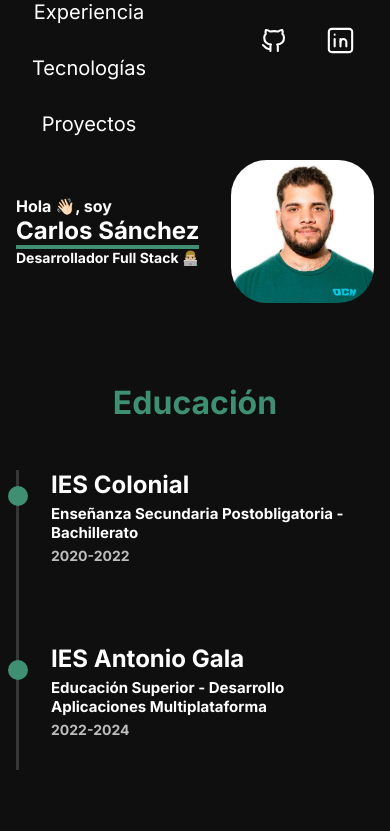
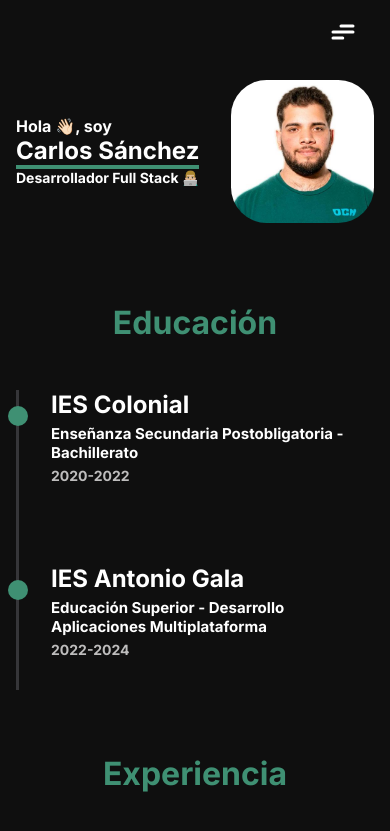
Before and after one commit to carlos0004/portafolio, a plain HTML site: page index.html in a window 390 px wide. Shown: the top 831 px of the page. Drawn offline with Linux system fonts and the light colour scheme.

Commit message:
responsive realizado queda hacerle algunas mejoras

```diff
--- a/index.html
+++ b/index.html
@@ -5,21 +5,31 @@
     <meta charset="UTF-8">
     <meta name="viewport" content="width=device-width, initial-scale=1.0">
     <link rel="stylesheet" href="/styles/styles.css">
+    <script src="js/menu.js" defer></script>
     <title>Carlos Sánchez Portafolio</title>
 </head>
 
 <body>
+    <label class="abrir-cerrar">
+        <input type="checkbox">
+        <svg viewBox="0 0 32 32">
+            <path class="line line-top-bottom"
+                d="M27 10 13 10C10.8 10 9 8.2 9 6 9 3.5 10.8 2 13 2 15.2 2 17 3.8 17 6L17 26C17 28.2 18.8 30 21 30 23.2 30 25 28.2 25 26 25 23.8 23.2 22 21 22L7 22">
+            </path>
+            <path class="line" d="M7 16 27 16"></path>
+        </svg>
+    </label>
     <header>
         <nav>
             <div class="side menu">
-                <a href="#sobremi">Sobre mi</a>
-                <a href="#experiencia">Experiencia</a>
-                <a href="#technologies">Tecnologías</a>
-                <a href="#projects">Proyectos</a>
+                <a href="#sobremi" class="link">Sobre mi</a>
+                <a href="#experiencia" class="link">Experiencia</a>
+                <a href="#technologies" class="link">Tecnologías</a>
+                <a href="#projects" class="link">Proyectos</a>
             </div>
             <div class="side links">
-                <a href="https://github.com/carlos0004?tab=repositories" class="github" target="_blank"></a>
-                <a href="www.linkedin.com/in/carlos0004" class="linkedin" target="blank"></a>
+                <a href="https://github.com/carlos0004?tab=repositories" class="github link" target="_blank"></a>
+                <a href="www.linkedin.com/in/carlos0004" class="linkedin link" target="blank"></a>
             </div>
         </nav>
         <section id="sobremi">
@@ -125,7 +135,8 @@
                         <div class="item mysql">MYSQL</div>
                     </div>
                     <div class="description">
-                        Lorem ipsum dolor sit amet consectetur adipisicing elit. Corporis pariatur error possimus dolore?
+                        Lorem ipsum dolor sit amet consectetur adipisicing elit. Corporis pariatur error possimus
+                        dolore?
                         Nam id soluta nostrum suscipit eius placeat alias, quaerat et voluptates, optio, asperiores odit
                         saepe quis voluptate.
                     </div>
@@ -139,7 +150,8 @@
                         <div class="item ajax">Java Script</div>
                     </div>
                     <div class="description">
-                        Lorem ipsum dolor sit amet consectetur adipisicing elit. Corporis pariatur error possimus dolore?
+                        Lorem ipsum dolor sit amet consectetur adipisicing elit. Corporis pariatur error possimus
+                        dolore?
                         Nam id soluta nostrum suscipit eius placeat alias, quaerat et voluptates, optio, asperiores odit
                         saepe quis voluptate.
                     </div>
--- /dev/null
+++ b/js/menu.js
@@ -0,0 +1,46 @@
+// // nav a {
+// //     display: block;
+// // }
+// // header nav
+// .header-nav{
+//     display: flex;
+//     flex-direction: column;
+//     height: 100dvh;
+//     padding-top: 20%;
+//     gap: 10%;
+// }
+
+// // .menu a
+// .menu-a{
+//     display: flex;
+//     justify-content: center;
+//     padding: 10px;
+//     width: 100%;
+//     position: relative;
+// }
+
+// .menu a::after {
+//     content: "";
+//     position: absolute;
+//     bottom: 0;
+//     left: 0;
+//     width: 100%;
+//     height: 2px;
+//     background-image: linear-gradient(90deg, rgba(0, 0, 0, 1) 0%, rgba(255, 255, 255, 1) 49%, rgba(0, 0, 0, 1) 100%);
+// }
+
+const $abrirCerrarMenu = document.querySelector(".abrir-cerrar");
+const $headerNav = document.querySelector("header nav");
+const $links = document.querySelectorAll("nav a");
+
+$abrirCerrarMenu.getElementsByTagName("input")[0].addEventListener("click", () => {
+
+    $headerNav.classList.toggle("active");
+
+    $links.forEach(link => {
+        link.addEventListener("click", () => {
+            $headerNav.classList.remove("active");
+        })
+    })
+
+});
--- a/styles/styles.css
+++ b/styles/styles.css
@@ -61,6 +61,52 @@ header nav {
     z-index: 1;
     background-color: var(--light-black);
 }
+
+.abrir-cerrar {
+    cursor: pointer;
+    position: absolute;
+    top: 0;
+    right: 0;
+    margin: 1rem 2rem 0 0;
+    display: none;
+    z-index: 2;
+}
+
+.abrir-cerrar input {
+    display: none;
+}
+
+.abrir-cerrar svg {
+    /* The size of the SVG defines the overall size */
+    height: 2em;
+    /* Define the transition for transforming the SVG */
+    transition: transform 600ms cubic-bezier(0.4, 0, 0.2, 1);
+}
+
+.line {
+    fill: none;
+    stroke: white;
+    stroke-linecap: round;
+    stroke-linejoin: round;
+    stroke-width: 3;
+    /* Define the transition for transforming the Stroke */
+    transition: stroke-dasharray 600ms cubic-bezier(0.4, 0, 0.2, 1),
+        stroke-dashoffset 600ms cubic-bezier(0.4, 0, 0.2, 1);
+}
+
+.line-top-bottom {
+    stroke-dasharray: 12 63;
+}
+
+.abrir-cerrar input:checked+svg {
+    transform: rotate(-45deg);
+}
+
+.abrir-cerrar input:checked+svg .line-top-bottom {
+    stroke-dasharray: 20 300;
+    stroke-dashoffset: -32.42;
+}
+
 
 nav .side {
     height: 100%;
@@ -347,10 +393,6 @@ aside .list {
         grid-template-columns: repeat(2, 1fr);
     }
 
-    .menu {
-        display: flex;
-        flex-direction: column;
-    }
 
     .me .greeting {
         font-size: 24px;
@@ -388,7 +430,51 @@ aside .list {
         border-width: 1px;
         font-weight: 600;
     }
+
+    .abrir-cerrar {
+        display: block;
+    }
+
+    header nav {
+        height: 0;
+        overflow: hidden;
+        flex-direction: column;
+    }
+
+    .active {
+        height: 100dvh;
+        padding-top: 30%;
+        gap: 10%;
+        position: fixed;
+    }
+
+    .menu {
+        flex-direction: column;
+    }
+
+    .menu a {
+        display: flex;
+        justify-content: center;
+        padding: 10px;
+        width: 100%;
+        position: relative;
+    }
+
+    .menu a::after {
+        content: "";
+        position: absolute;
+        bottom: 0;
+        left: 0;
+        width: 100%;
+        height: 2px;
+        background-image: linear-gradient(90deg, rgba(0, 0, 0, 1) 0%, rgba(255, 255, 255, 1) 49%, rgba(0, 0, 0, 1) 100%);
+    }
+
+    .links {
+        align-items: start !important;
+    }
 }
+
 
 @media (max-width:600px) {
     h1 {
```
